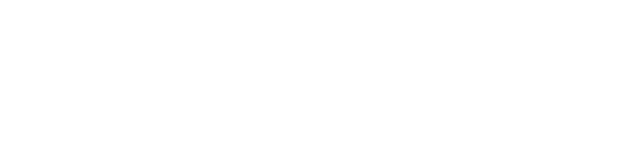
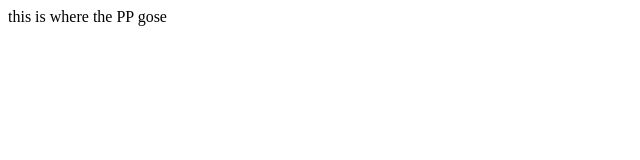
Before and after one commit to AlfaisalAlmalki/our-starting-point, a plain HTML site: page index.html in a window 1280 px wide. Shown: the whole page, without its empty margins (0-640 px from the left). Drawn offline with Linux system fonts and the light colour scheme.

Commit message:
the second for the body

```diff
--- a/index.html
+++ b/index.html
@@ -7,7 +7,7 @@ my PP
 </title>
 </head>
 <body>
-
+this is where the PP gose
 
 </body>
 </html>
```
